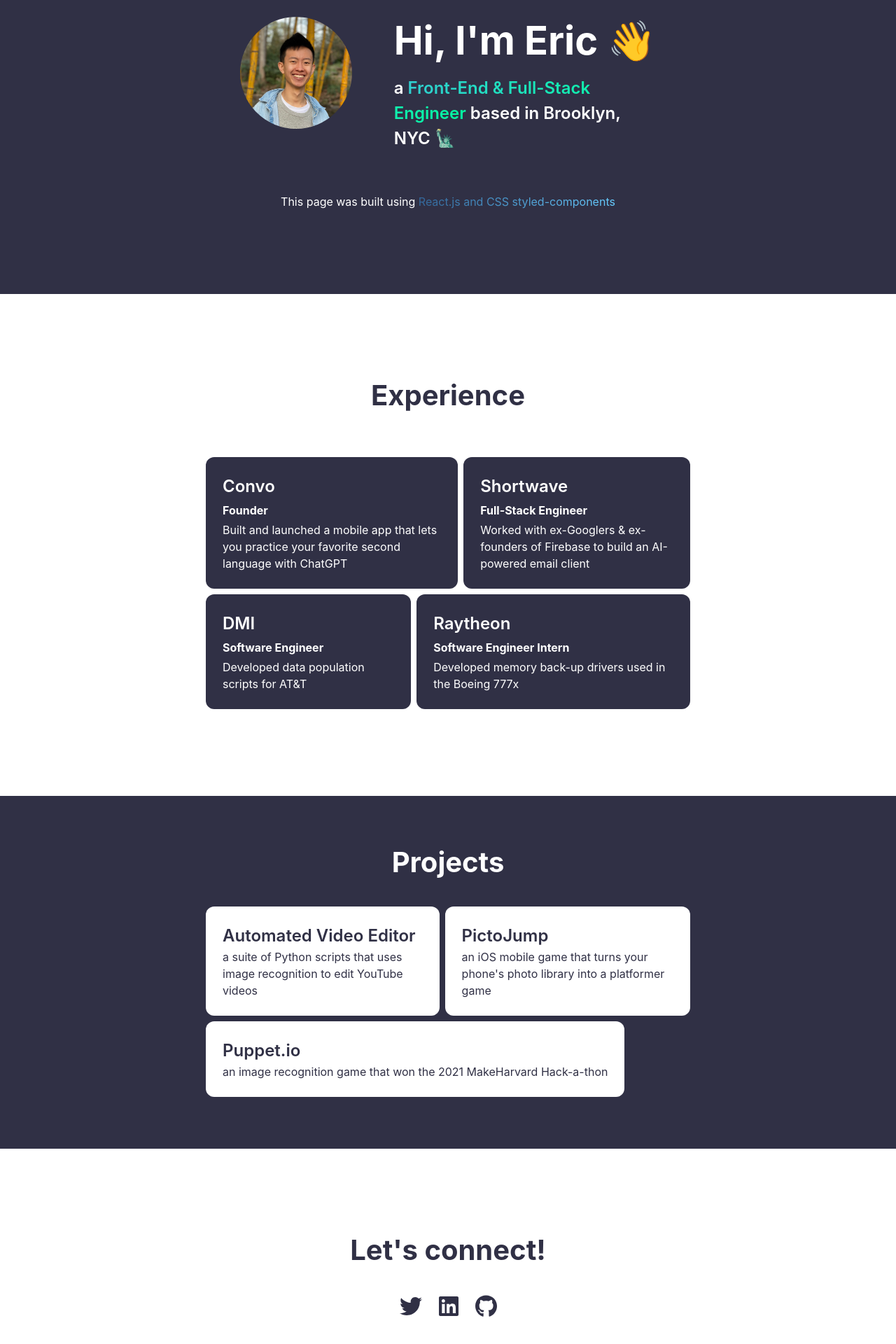
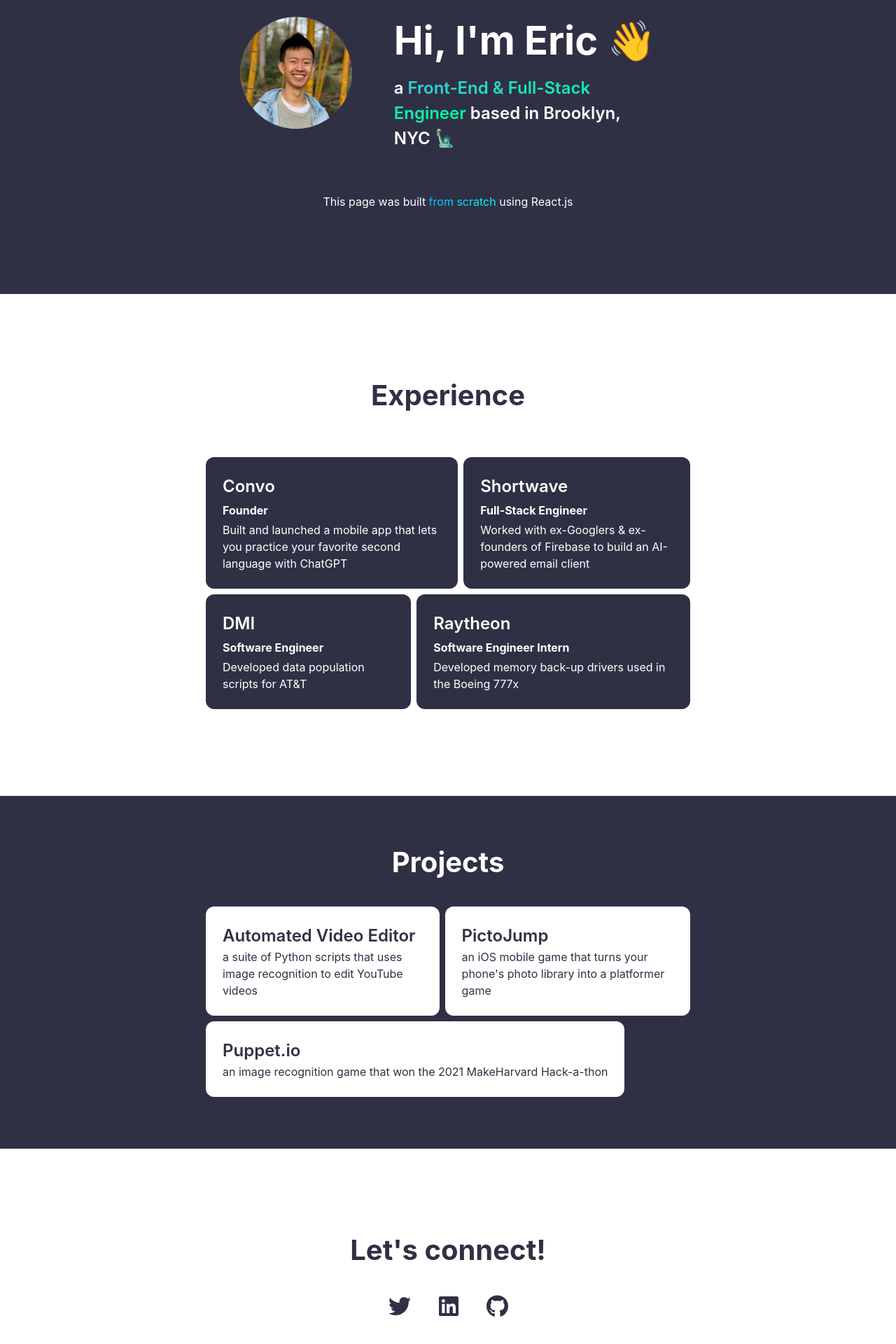
Before and after one commit to erictu22/erictu22.github.io, a React (Create React App) app: page /#/ in a window 1280 px wide. Shown: the part 96-2016 px from the top of the page at 70% size. Built offline with nearby package versions, Linux system fonts and the light colour scheme.

Commit message:
✏️ Content edits

```diff
--- a/src/components/socials.tsx
+++ b/src/components/socials.tsx
@@ -8,10 +8,16 @@
 
 export function Socials() {
   return (
-    <FlexRow style={{gap: 24}}>
-      <FontAwesomeIcon icon={faTwitter} size="2x" color="#303045" />
-      <FontAwesomeIcon icon={faLinkedin} size="2x" color="#303045" />
-      <FontAwesomeIcon icon={faGithub} size="2x" color="#303045" />
+    <FlexRow style={{gap: 40}}>
+      <FontAwesomeIcon icon={faTwitter} size="2x" color="#303045" cursor='pointer' onClick={() => {
+        window.open('https://twitter.com/EricWasNumber2')
+      }}/>
+      <FontAwesomeIcon icon={faLinkedin} size="2x" color="#303045" cursor='pointer' onClick={() => {
+        window.open('https://www.linkedin.com/in/erictu2/')
+      }} />
+      <FontAwesomeIcon icon={faGithub} size="2x" color="#303045" cursor='pointer' onClick={() => {
+        window.open('https://github.com/erictu22')
+      }}/>
     </FlexRow>
   );
 }
--- a/src/components/typography.tsx
+++ b/src/components/typography.tsx
@@ -7,7 +7,7 @@
 export const darkGradient =
   "linear-gradient(to right, #336699 0%, #66ccff 100%)";
 export const linkGradient =
-  "linear-gradient(to right, #87CEEB 0%, #ADD8E6 100%)";
+  "linear-gradient(to right, #00BFFF 0%, #00FFFF 100%)";
 interface TextProps {
   readonly align?: "start" | "center";
   readonly bold?: boolean;
@@ -79,11 +79,14 @@
   url,
 }) => {
   return (
-    <ThemedGradientSpan
-      theme="dark"
+    <GradientSpan
+      gradient={linkGradient}
       style={{ cursor: "pointer" }}
+      onClick={() => {
+        window.open(url)
+      }}
     >
       {children}
-    </ThemedGradientSpan>
+    </GradientSpan>
   );
 };
--- a/src/pages/Home.tsx
+++ b/src/pages/Home.tsx
@@ -1,4 +1,4 @@
-import { ReactNode } from "react";
+import { ReactNode, useState } from "react";
 import { Card, Theme } from "../components/cards";
 import CircleImage from "../components/circleImage";
 import { FlexColumn, FlexRow } from "../components/flex";
@@ -20,7 +20,6 @@
 const HeaderSection = () => {
   const headerSpacing = 120;
   const isMobileLayout = useIsMobileLayout();
-
   return (
     <SectionWrapper theme='dark' spacing={headerSpacing}>
       <FlexRow>
@@ -55,7 +54,7 @@
           width: isMobileLayout ? 280 : undefined,
         }}
       >
-        <P>This page was built using <LinkSpan url='https://github.com/erictu22/erictu22.github.io'>React.js and CSS styled-components</LinkSpan></P>
+        <P>This page was built <LinkSpan url='https://github.com/erictu22/erictu22.github.io'>from scratch</LinkSpan> using React.js</P>
       </FlexRow>
     </SectionWrapper>
   );
```
